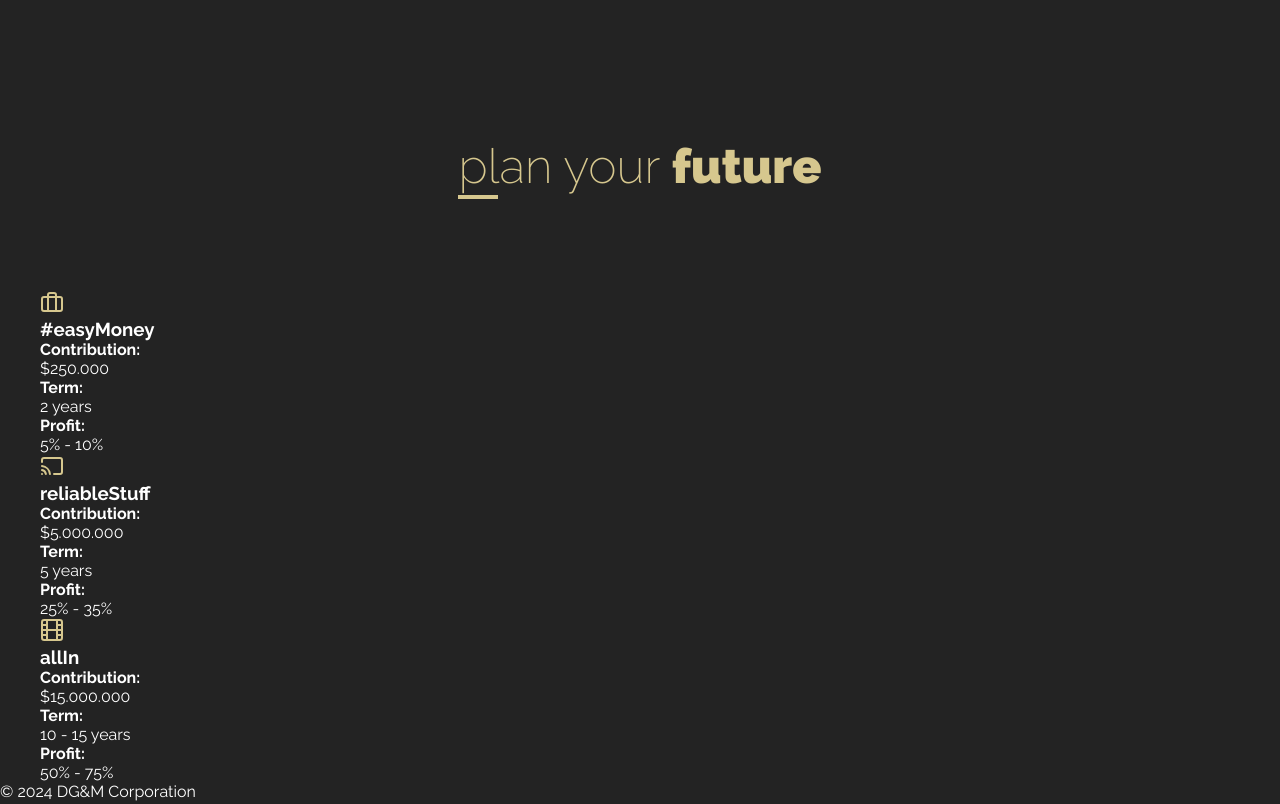
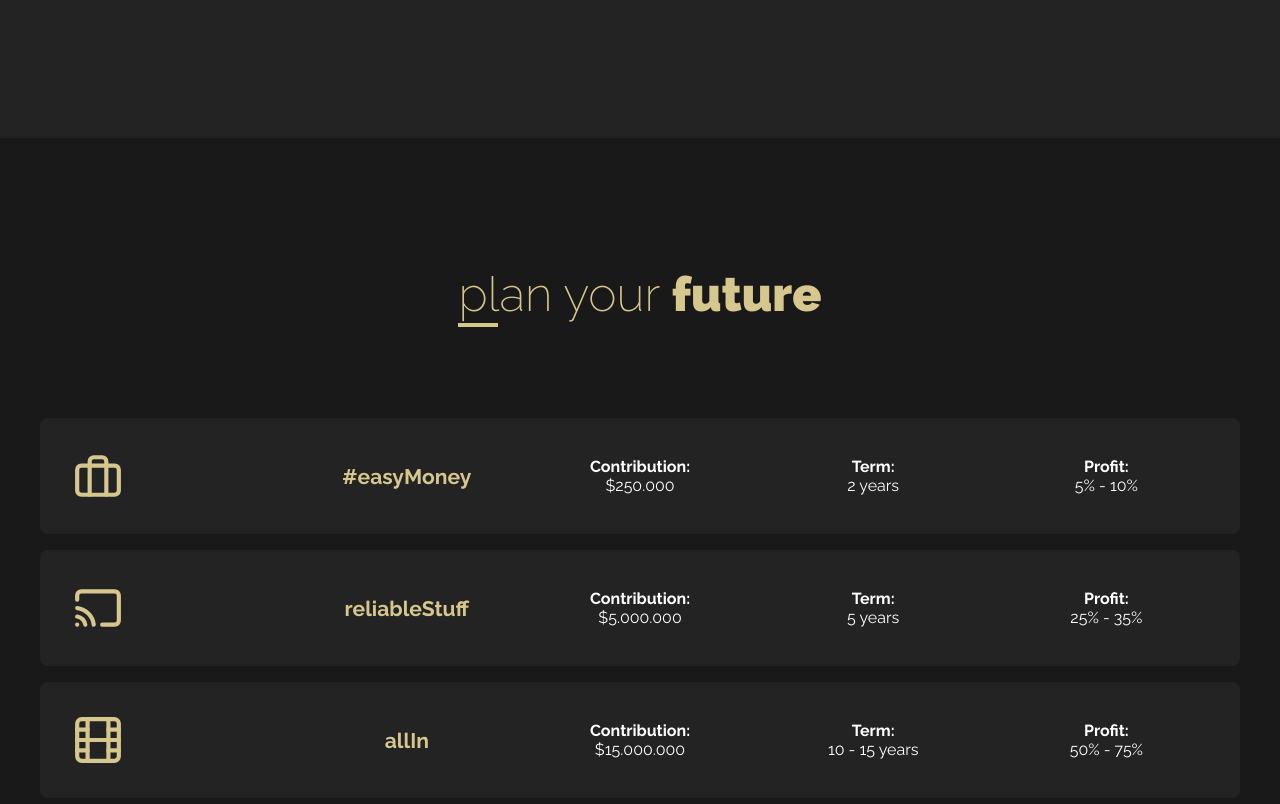
Before and after one commit to JacekSzulc23143/Strona_WWW_GRID, a plain HTML site: page index.html in a window 1280 px wide. Shown: the part 3320-4124 px from the top of the page. Drawn offline with Linux system fonts and the light colour scheme.

Commit message:
17. Sekcja Plans cz. 2

```diff
--- a/sass/breakpoints/_medium.scss
+++ b/sass/breakpoints/_medium.scss
@@ -23,4 +23,23 @@
 			}
 		}
 	}
+
+	.plans {
+		padding: 8em 2em;
+
+		&__box {
+			display: grid;
+			grid-template-columns: repeat(5, 1fr);
+			align-items: center;
+		}
+
+		&__item {
+			margin: 0 1em;
+		}
+
+		&__item-name {
+			margin-top: 0;
+			margin-bottom: 0;
+		}
+	}
 }
--- a/sass/utilities/_reset.scss
+++ b/sass/utilities/_reset.scss
@@ -304,3 +304,39 @@ h1.company-name {
 		display: none;
 	}
 }
+
+// plans
+.plans {
+	padding: 6em 2em;
+	background-color: c.$darker;
+
+	&__box {
+		margin: 1em 0;
+		padding: 2em 1em;
+		text-align: center;
+		border: 1px solid transparent;
+		border-radius: 8px;
+		background-color: c.$dark;
+		cursor: pointer;
+
+		&:hover {
+			background-color: c.$darker;
+			border: 1px solid c.$gold;
+		}
+	}
+
+	&__item {
+		margin: 1em 0;
+	}
+
+	&__item-icon {
+		width: 50px;
+	}
+
+	&__item-name {
+		margin-top: 0;
+		margin-bottom: 1.5em;
+		font-size: 1.8rem;
+		color: c.$gold;
+	}
+}
```
Also changed, not shown: css/main.css, 1 other file.
